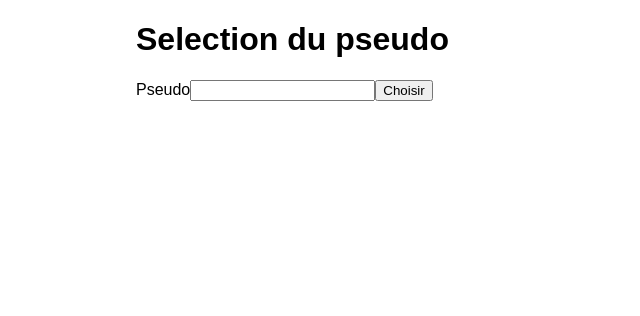
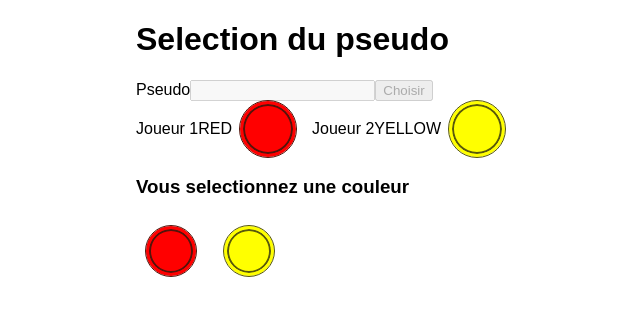
Before and after one commit to AastroLePetitRobot/connect4, a React (Vite) app: page / in a window 1280 px wide. Shown: the top 316 px of the page, without its empty margins (204-844 px from the left). Built offline with nearby package versions, Linux system fonts and the light colour scheme.

Commit message:
name selector && ColorSelector

```diff
--- a/src/front/App.tsx
+++ b/src/front/App.tsx
@@ -1,10 +1,16 @@
+import { PlayerColors } from "../types"
+import { ColorSelector } from "./screen/ColorSelector"
 import { NameSelector } from "./screen/NameSelector"
 
 function App() {
 
   return (
     <div className='container'>
-      <NameSelector onSelect={() => null}/>
+      <NameSelector disabled onSelect={() => null}/>
+      <ColorSelector onSelect={() => null} players={[
+        {id: '1', name: 'Joueur 1', color: PlayerColors.RED},
+        {id: '2', name: 'Joueur 2', color: PlayerColors.YELLOW},
+      ]} colors={[PlayerColors.RED,PlayerColors.YELLOW]}/>
     </div>
   )
 }
--- a/src/front/index.css
+++ b/src/front/index.css
@@ -6,3 +6,44 @@ html,body{
   max-width: 600px;
   margin: 0 auto;
 }
+
+.players {
+  display: flex;
+  align-items: center;
+  gap: 1rem;
+}
+
+.player {
+  display: flex;
+  align-items: center;
+  gap: 0.5rem;
+}
+
+.disc {
+  background-color: yellow;
+  box-shadow: inset 0 0 0 2px rgb(88, 88, 12);
+  outline:  solid 1px rgb(88, 88, 12);
+  width: 50px;
+  border: solid 3px yellow;
+  height: 50px;
+  border-radius: 100%;
+}
+
+.disc-RED {
+  background-color: red;
+  box-shadow: inset 0 0 0 2px rgb(83, 20, 11);
+  outline:  solid 1px rgb(83, 20, 11);
+  width: 50px;
+  border: solid 3px red;
+  height: 50px;
+  border-radius: 100%;
+}
+
+.selector {
+  display: flex;
+  gap: .5rem
+}
+
+.selector .disc {
+  margin: 10px;
+}
--- a/src/front/screen/ColorSelector.tsx
+++ b/src/front/screen/ColorSelector.tsx
@@ -0,0 +1,28 @@
+import { Player, PlayerColors } from "../../types"
+
+type ColorSelectorProps = {
+    onSelect: (color: PlayerColors) => void,
+    players: Player[]
+    colors: PlayerColors[]
+}
+
+function discColor (color: PlayerColors) {
+    return "disc disc-" + color
+}
+
+export function ColorSelector({ onSelect, players, colors }: ColorSelectorProps) {
+    return <>
+    <div className="players">
+        {players.map(player => <div key={player.id} className="player">
+            {player.name}
+            {player.color}
+            {player.color && <div className={discColor(player.color)}/>}
+        </div>)}
+    </div>
+    <h3>Vous selectionnez une couleur</h3>
+    <div className="selector">
+        {colors.map(color => <button className={discColor(color)} key={color} onClick={() => onSelect(color)}></button>)}
+    </div>
+</>
+
+}
--- a/src/front/screen/NameSelector.tsx
+++ b/src/front/screen/NameSelector.tsx
@@ -2,12 +2,13 @@ import { FormEvent, useState } from "react"
 
 type NameSelectorProps = {
     onSelect: (name:string) => void
+    disabled: boolean
 }
 
 
 
 
-export function NameSelector ({onSelect}: NameSelectorProps){
+export function NameSelector ({onSelect, disabled}: NameSelectorProps){
     const[error,setError] = useState('')
     const handleSubmit = (e: FormEvent) => {
         e.preventDefault()
@@ -31,9 +32,9 @@ export function NameSelector ({onSelect}: NameSelectorProps){
             </div>}
         <form action="" onSubmit={handleSubmit}>
             <label htmlFor="name">Pseudo</label>
-            <input type="text" id="name" name="name" required/>
+            <input disabled={disabled} type="text" id="name" name="name" required/>
 
-            <button>Choisir</button>
+            <button disabled={disabled}>Choisir</button>
         </form>
     </>
 
```
